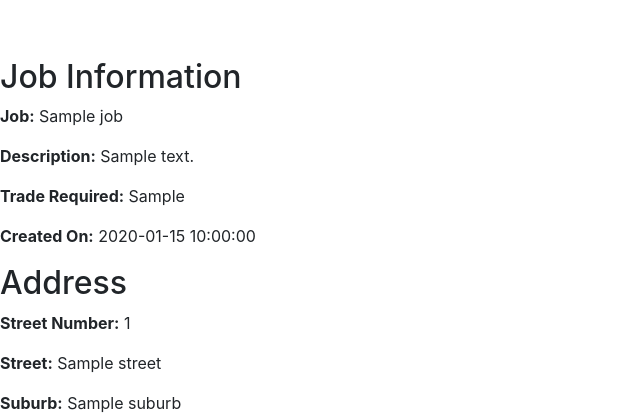
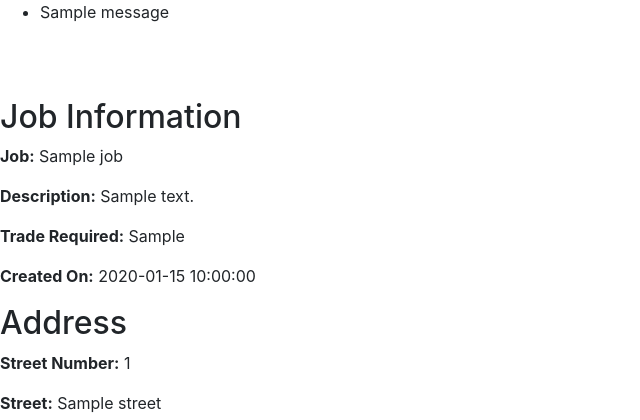
Before and after one commit to JC3009/CITS3403-Project, a Python web app: template Website/app/templates/view_request.html in a window 1280 px wide. Shown: the top 420 px of the page, without its empty margins (0-640 px from the left). Run offline with Jinja, Linux system fonts and the light colour scheme; the template is opened without the code that fills it: most values are stand-ins (such as "Sample title", 1, 10 or a date in 2020); one stand-in notice (Sample message) is shown.

Commit message:
added logic for controlling acceptance/rejection requests now cannot be responded to if they have already been responmded to also ensured that if somebody submits a form without visiting the respond to offer page the route still prevents multiple responses to an offer

```diff
--- a/Website/app/routes.py
+++ b/Website/app/routes.py
@@ -139,7 +139,10 @@ def respond_to_offer(offer_id):
     if job_offer.acceptedStatus == True:
         flash('You have already accepted this offer!')
         return redirect(url_for('view_request', request_id=job_offer.jobRequest.id))
-    if form.validate_on_submit():
+    if job_offer.rejectedStatus == True:
+        flash('You have already rejected this offer!')
+        return redirect(url_for('view_request', request_id=job_offer.jobRequest.id))
+    if form.validate_on_submit() and not (job_offer.acceptedStatus or job_offer.rejectedStatus):
         if form.response.data == 'accept':
             job_offer.acceptedStatus = True
             db.session.commit()
--- a/Website/app/templates/view_request.html
+++ b/Website/app/templates/view_request.html
@@ -6,6 +6,17 @@
     <link rel="stylesheet" type="text/css" href="{{ url_for('static', filename='styles.css') }}">
 </head>
 <body>
+    <div class="flashed_messages">
+        {% with messages = get_flashed_messages() %}
+        {% if messages %}
+        <ul>
+            {% for message in messages %}
+            <li>{{ message }}</li>
+            {% endfor %}
+        </ul>
+        {% endif %}
+        {% endwith %}
+    </div>
     <div class="request-container">
         <h1>Job Request Details</h1>
         <div class="job-details">
```
